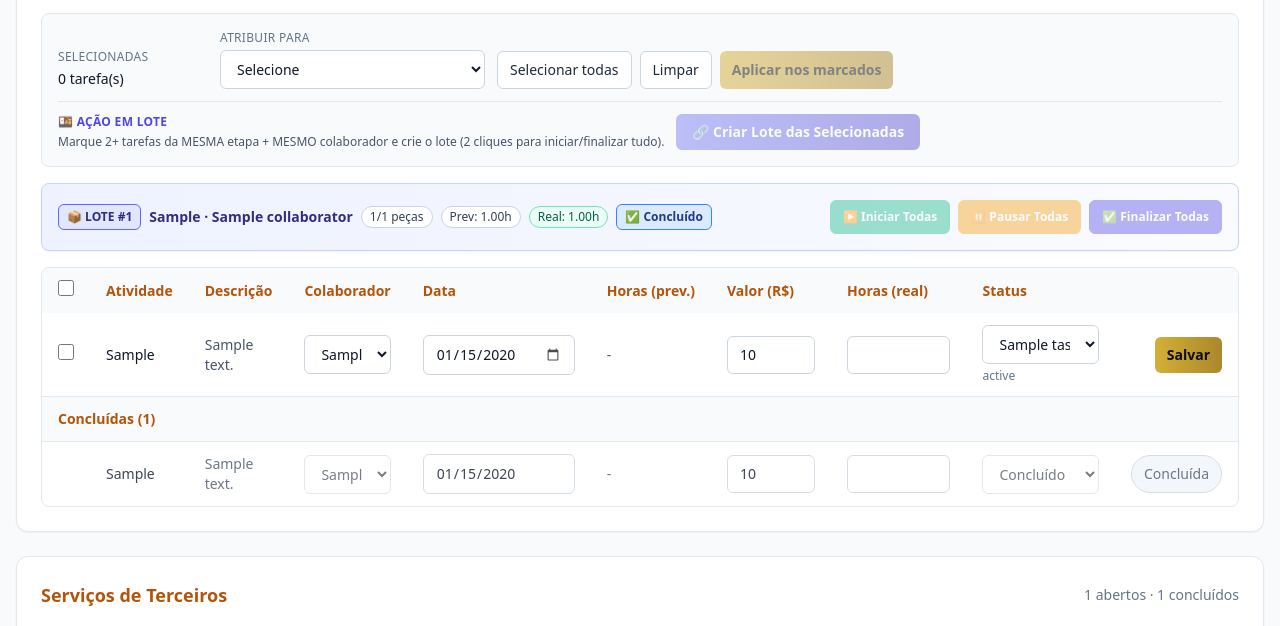
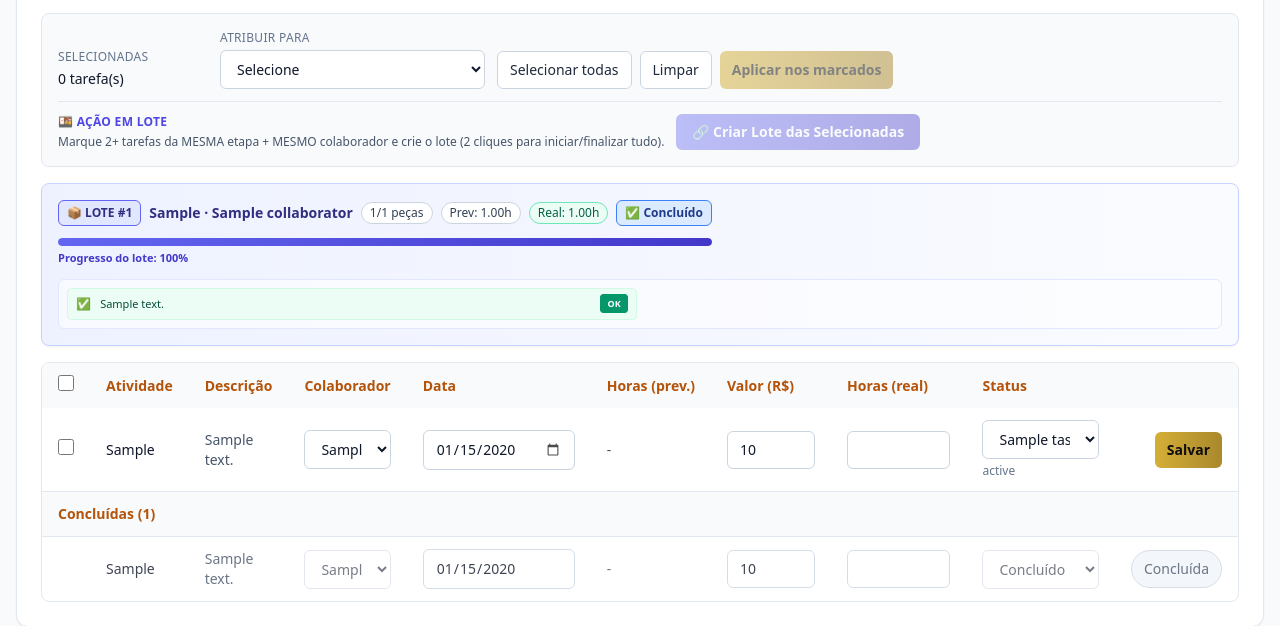
Before and after one commit to barbosaoeas/ofi7, a Django app: template templates/budgets/workorder_detail.html in a window 1280 px wide. Shown: the part 606-1232 px from the top of the page. Run offline with Django 5.2, Linux system fonts and the light colour scheme; the template is opened without the code that fills it: most values are stand-ins (such as "Sample title", 1, 10 or a date in 2020); grey boxes marked "Sample" are stand-in pictures; some libraries are stand-ins or nearby versions.

Commit message:
HOTFIX-CLEAN-OS: Removidos 3 botoes (Iniciar/Pausar/Finalizar Todas) do card WorkOrderTaskBatch em workorder_detail.html. Tela OS agora e so de DEFINICAO. Adicionados barra de progresso e lista scrollavel das pecas do lote com status individual (cada peca com badge, status pill, HH previsto). Django check 0.

```diff
--- a/templates/budgets/workorder_detail.html
+++ b/templates/budgets/workorder_detail.html
@@ -321,20 +321,53 @@
                       {% if batch.status == "DONE" %}✅ Concluído{% elif batch.status == "RUNNING" %}🟩 Em andamento{% elif batch.status == "PAUSED" %}🟨 Pausado{% else %}⚪ Agendado{% endif %}
                     </span>
                   </div>
+                  {% if batch_count > 0 %}
+                    <div class='mt-3'>
+                      <div class='h-2 w-full overflow-hidden rounded-full bg-indigo-100'>
+                        <div
+                          class='h-full rounded-full bg-gradient-to-r from-indigo-500 to-indigo-700 transition-all'
+                          style='width: {% widthratio batch_done batch_count 100 %}%'
+                        ></div>
+                      </div>
+                      <div class='mt-1 text-[11px] text-indigo-700 font-semibold'>
+                        Progresso do lote: {% widthratio batch_done batch_count 100 %}%
+                      </div>
+                    </div>
+                  {% endif %}
                 </div>
-                <form method='post' class='flex flex-wrap gap-2 no-print'>
-                  {% csrf_token %}
-                  <input type='hidden' name='next' value='{{ request.get_full_path }}' />
-                  <button type='submit' formaction='{% url "budgets:workorder_batch_start" batch.pk %}' class='rounded-md border border-emerald-500 bg-emerald-500 px-3 py-2 text-xs font-semibold text-white hover:brightness-110 {% if batch.status == "DONE" %}opacity-40 cursor-not-allowed pointer-events-none{% endif %}'>
-                    ▶ Iniciar Todas
-                  </button>
-                  <button type='submit' formaction='{% url "budgets:workorder_batch_pause" batch.pk %}' class='rounded-md border border-amber-500 bg-amber-500 px-3 py-2 text-xs font-semibold text-white hover:brightness-110 {% if batch.status != "RUNNING" %}opacity-40 cursor-not-allowed pointer-events-none{% endif %}'>
-                    ⏸ Pausar Todas
-                  </button>
-                  <button type='submit' formaction='{% url "budgets:workorder_batch_finish" batch.pk %}' class='rounded-md border border-indigo-600 bg-indigo-600 px-3 py-2 text-xs font-semibold text-white hover:brightness-110 {% if batch.status == "DONE" %}opacity-40 cursor-not-allowed pointer-events-none{% endif %}'>
-                    ✅ Finalizar Todas
-                  </button>
-                </form>
+              </div>
+              <div class='mt-3 max-h-52 overflow-y-auto rounded-md border border-indigo-100 bg-white/60 p-2'>
+                <div class='grid grid-cols-1 gap-1.5 md:grid-cols-2'>
+                  {% for bt in batch_tasks %}
+                    <div class='flex items-center justify-between gap-2 rounded px-2 py-1.5 text-[11px]
+                                {% if bt.status == "DONE" %}bg-emerald-50 border border-emerald-100 text-emerald-900
+                                {% elif bt.status == "RUNNING" %}bg-emerald-50 border border-emerald-300 text-emerald-900
+                                {% elif bt.status == "PAUSED" %}bg-amber-50 border border-amber-200 text-amber-900
+                                {% else %}bg-slate-50 border border-slate-200 text-slate-700{% endif %}'>
+                      <div class='min-w-0 flex-1 truncate'>
+                        <span class='mr-1.5 text-[12px]'>
+                          {% if bt.status == "DONE" %}✅
+                          {% elif bt.status == "RUNNING" %}🟩
+                          {% elif bt.status == "PAUSED" %}🟨
+                          {% else %}⚪{% endif %}
+                        </span>
+                        <span class='truncate'>{{ bt.description|default:"-" }}</span>
+                      </div>
+                      <div class='shrink-0 text-right'>
+                        <span class='rounded border px-1.5 py-0.5 text-[9px] font-bold uppercase tracking-wide
+                                     {% if bt.status == "DONE" %}border-emerald-600 bg-emerald-600 text-white
+                                     {% elif bt.status == "RUNNING" %}border-emerald-500 bg-emerald-500 text-white
+                                     {% elif bt.status == "PAUSED" %}border-amber-500 bg-amber-500 text-[#1a1a1a]
+                                     {% else %}border-slate-400 bg-slate-400 text-white{% endif %}'>
+                          {% if bt.status == "DONE" %}OK{% elif bt.status == "RUNNING" %}AND{% elif bt.status == "PAUSED" %}PAU{% else %}AG{% endif %}
+                        </span>
+                        <div class='mt-0.5 font-mono text-[9px] text-slate-600'>
+                          {% if bt.planned_hours and bt.planned_hours > 0 %}{{ bt.planned_hours|floatformat:2 }}h{% endif %}
+                        </div>
+                      </div>
+                    </div>
+                  {% endfor %}
+                </div>
               </div>
             </div>
           {% endwith %}
```
